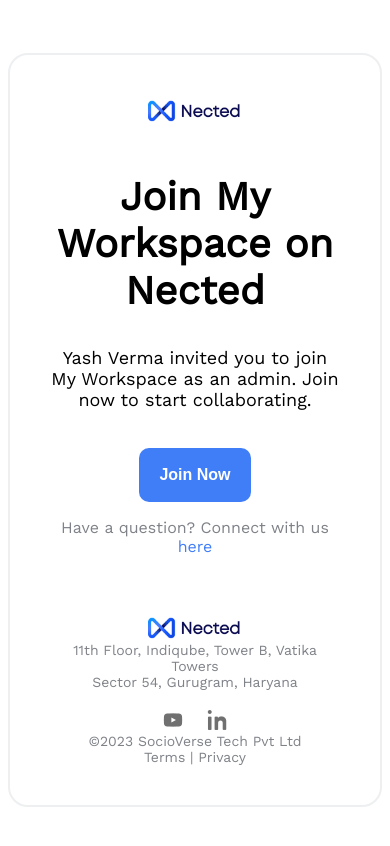
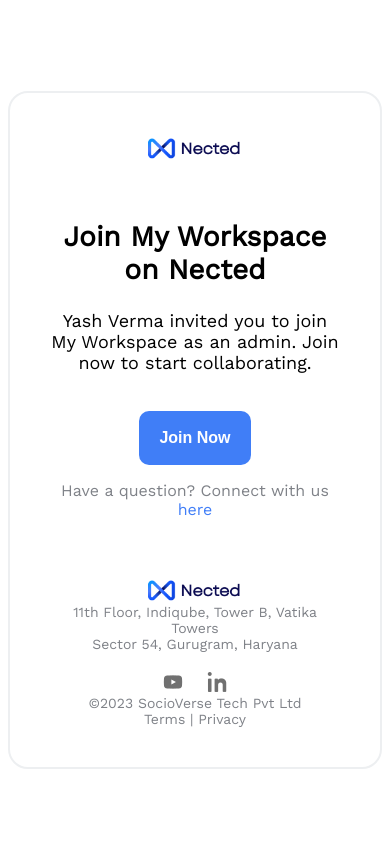
Before and after one commit to yash1997verma/NectedAssignment, a plain HTML site: page index.html in a window 390 px wide. Drawn offline with nearby package versions, Linux system fonts and the light colour scheme.

Commit message:
fixed title

```diff
--- a/index.css
+++ b/index.css
@@ -81,18 +81,14 @@
 }
 
 
-
-/* media queries */
+/***** media queries *****/
 
 /* for medium screens */
 @media (max-width: 768px) {
-
-
-
     .title{
-        margin-top:24px ;
+        margin-top:34px ;
         width: 100%;
-        font-size: 40px;
+        font-size: 34px;
     }
     button{
         margin: 20px auto ;
@@ -114,7 +110,9 @@
         align-items: center;
         width: 100vw;
     }
-
+    .title{
+        font-size: 28px;
+    }
     .emailContent{
         text-align: center;
     }
--- a/index.html
+++ b/index.html
@@ -1,3 +1,6 @@
+<!--
+    The assignment can also be accessed live : https://yash1997verma.github.io/NectedAssignment/
+ -->
 <!DOCTYPE html>
 <html lang="en">
     <head>
@@ -7,7 +10,9 @@
         <link rel="icon" href="logo/nected_logo_only.png" type="image/png">
         <title>Nected</title>
     </head>
+
     <body >
+
         <main  class="templateBox">
 
             <header>
@@ -20,7 +25,7 @@
                 <button>Join Now</button>
                 <p>
                     Have a question? Connect with us
-                <a href="javascript:void(0);">here</a>
+                    <a href="javascript:void(0);">here</a>  <!--the link is disabled  -->
                 </p>
             </article >
 
@@ -42,6 +47,5 @@
 
         </main >
 
-
     </body>
 </html>
```
Lines whose indentation alone changed are shown as unchanged.
